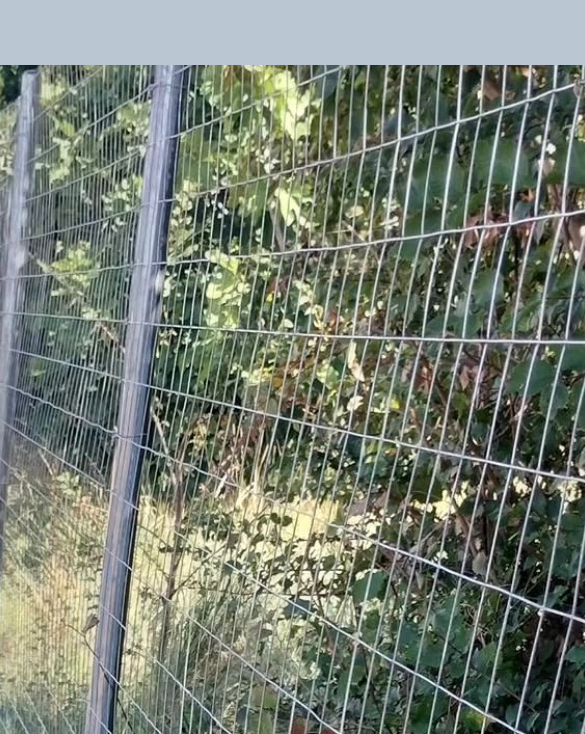
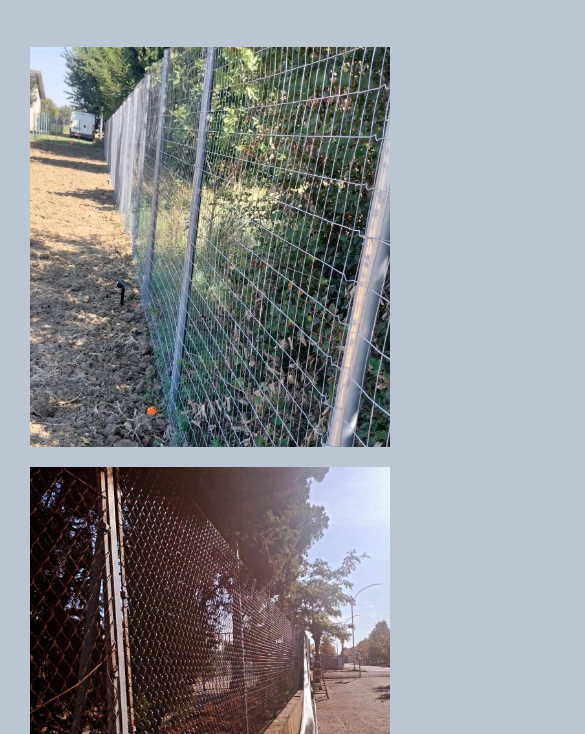
Before and after one commit to Anonimus8/recinzioni-il-confine, a plain HTML site: page immagini.html in a window 390 px wide. Shown: the part 110-844 px from the top of the page, 585 px wide, since content can reach past the window. Drawn offline with Linux system fonts and the light colour scheme.

Commit message:
Refactor CSS for image gallery and responsiveness

```diff
--- a/immagini.css
+++ b/immagini.css
@@ -49,3 +49,33 @@
     height: auto;
     display: block;            /* Mantiene le proporzioni dell'immagine */
 }
+
+
+img {
+  max-width: 100% !important;
+  height: auto !important;
+  display: block;
+}
+
+/* 2. Elimina lo scorrimento orizzontale che fa sembrare il sito storto */
+html, body {
+  overflow-x: hidden !important;
+  width: 100% !important;
+  margin: 0 !important;
+}
+
+/* 3. Quando lo schermo è piccolo (cellulare), mette testo e immagini uno SOTTO l'altro */
+@media (max-width: 768px) {
+  /* Se usi blocchi o righe affiancate, le incolonna in verticale */
+  div, section, .row, .container, .flex {
+    max-width: 100% !important;
+    box-sizing: border-box !important;
+  }
+
+  /* Se nel tuo CSS avevi usato flexbox o float per affiancare testo e foto */
+  [class*="col-"], .hero, .about, .servizi {
+    display: flex !important;
+    flex-direction: column !important;
+    width: 100% !important;
+  }
+}
```
